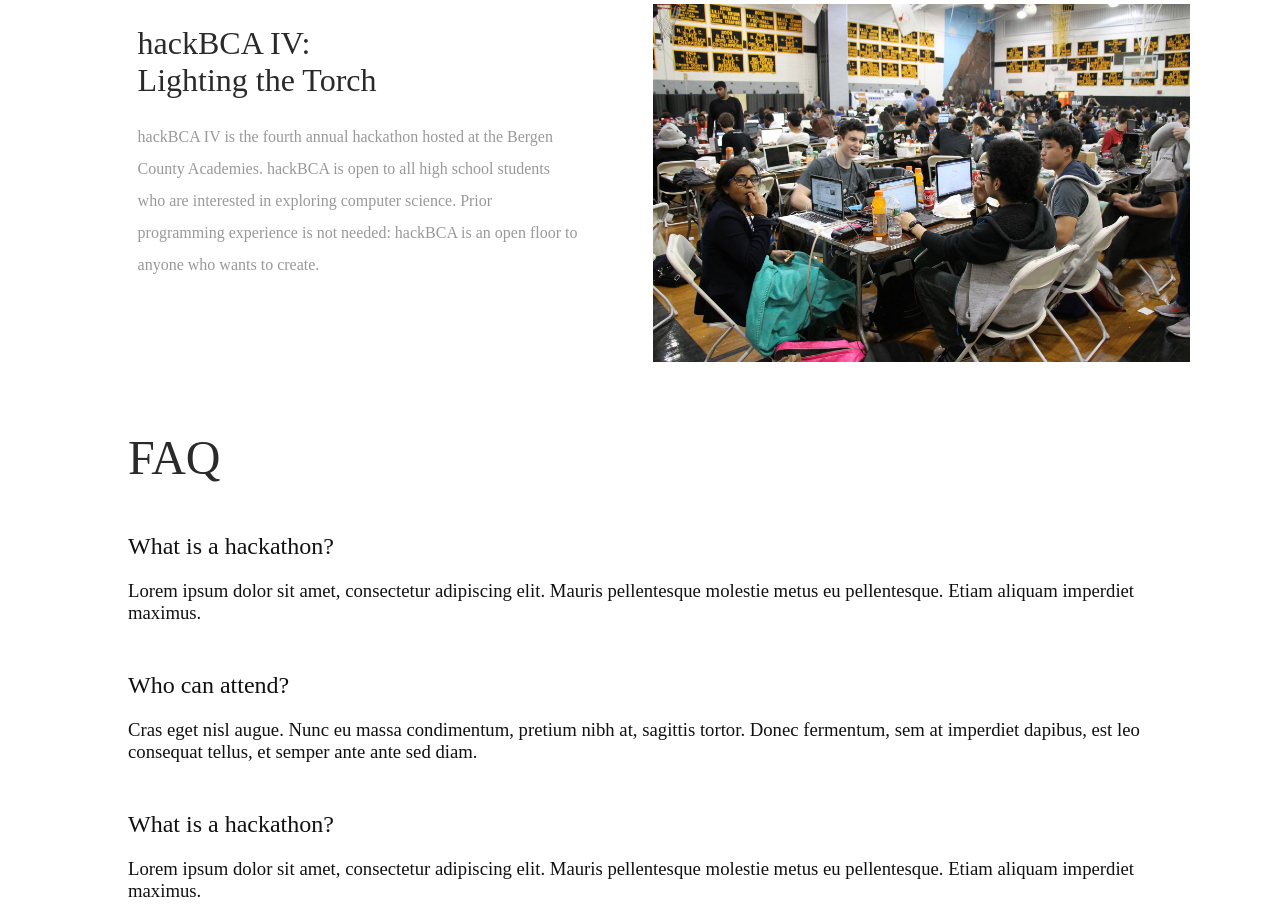
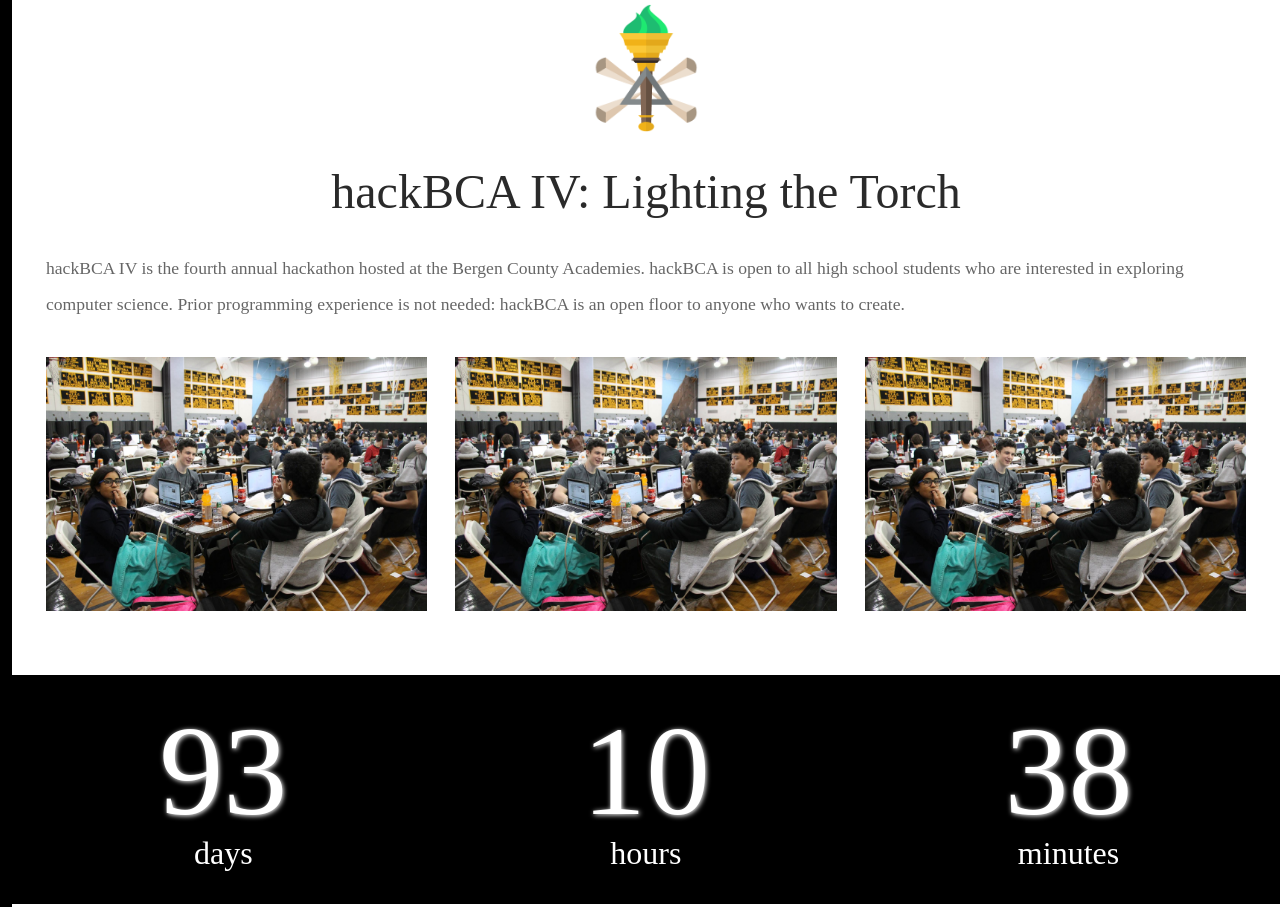
Before and after one commit to nimus0108/hackBCA, a plain HTML site: page main/index.html in a window 1280 px wide. Shown: the part 860-1767 px from the top of the page. Drawn offline with nearby package versions, Linux system fonts and the light colour scheme; a script that the page names is missing; files whose address does not match are found by name.

Commit message:
dlwldms tkfkdgo

```diff
--- a/main/index.html
+++ b/main/index.html
@@ -11,6 +11,7 @@
 		<script src="https://use.fontawesome.com/8e5e6b8c4e.js"></script>
 	</head>
 	<body>
+		<div class="main">
 		<div class="hero">
 			<a id="mlh-trust-badge" href="https://mlh.io/seasons/na-2017/events?utm_source=na-2017&utm_medium=TrustBadge&utm_campaign=na-2017&utm_content=white" target="_blank"><img src="https://s3.amazonaws.com/logged-assets/trust-badge/2017/white.svg" alt="Major League Hacking 2017 Hackathon Season" style="width:100%" /></a>
 			<div class="nav">
@@ -27,18 +28,35 @@
 			<a href="apply.html"><input type="submit" value="APPLY" class="button"></a>
 		</div>
 		<div class="info">
-			<div class="info-1" id="about">
-				<h1>hackBCA IV:<br>Lighting the Torch</h1>
-				<h2>hackBCA IV is the fourth annual hackathon hosted at the Bergen County Academies. hackBCA is open to all high school students who are interested in exploring computer science. Prior programming experience is not needed: hackBCA is an open floor to anyone who wants to create.</h2>
+			<img src="assets/brand/logo-new.png" class="logo">
+			<h1>hackBCA IV: Lighting the Torch</h1>
+			<h2>hackBCA IV is the fourth annual hackathon hosted at the Bergen County Academies. hackBCA is open to all high school students who are interested in exploring computer science. Prior programming experience is not needed: hackBCA is an open floor to anyone who wants to create.</h2>
+			<img src="assets/images/info-pic.jpg" class="info-pic">
+			<img src="assets/images/info-pic.jpg" class="info-pic">
+			<img src="assets/images/info-pic.jpg" class="info-pic">
+		</div>
+		<div class="countdown" id="countdown">
+			<div class="time">
+				<h2 class="days">05</h2>
+				<h3>days</h3>
 			</div>
-			<div class="info-2">
-				<img src="assets/images/info-pic.jpg">
+			<div class="time">
+				<h2 class="hours">16</h2>
+				<h3>hours</h3>
+			</div>
+			<div class="time">
+				<h2 class="minutes">93</h2>
+				<h3>minutes</h3>
 			</div>
 		</div>
 		<div class="details">
 			<div class="faq">
 				<h1>FAQ</h1>
 				<div class="question">
+				<h2>When?</h2>
+				<h3 class="important">March 25 - March 26, 2017</h3>
+				<h2>Where?</h2>
+				<h3 class="important">Bergen County Academies, Hackensack, NJ</h3>
 				<h2>What is a hackathon?</h2>
 				<h3>Lorem ipsum dolor sit amet, consectetur adipiscing elit. Mauris pellentesque molestie metus eu pellentesque. Etiam aliquam imperdiet maximus.</h3>
 				</div>
@@ -62,20 +80,6 @@
 				<img src="assets/images/guests.png" class="guest">
 				<img src="assets/images/guests.png" class="guest">
 			</div>
-			<!-- <div class="countdown" id="countdown">
-				<div class="time">
-					<h2 class="days">05</h2>
-					<h3>days</h3>
-				</div>
-				<div class="time">
-					<h2 class="hours">16</h2>
-					<h3>hours</h3>
-				</div>
-				<div class="time">
-					<h2 class="minutes">93</h2>
-					<h3>minutes</h3>
-				</div>
-			</div> -->
 			<div class="sponsors jumbo jumbo--padding">
 		        <h1>Sponsors</h1>
 		        <div class="row row-1">
@@ -130,6 +134,8 @@
 			<small class="copyright">&copy; 2016 hackBCA</small>
 		</nav>
 		</footer>
+		</div>
+		</body>
 		<script type="text/javascript" src="https://ajax.googleapis.com/ajax/libs/jquery/2.2.2/jquery.min.js"></script>
 		<script type="text/javascript" src="js/countdown.js"></script>
 		<script type="text/javascript">
--- a/main/stylesheets/components/_base.scss
+++ b/main/stylesheets/components/_base.scss
@@ -1,9 +1,13 @@
 // BASE
 body {
-	font-family: $font-primary;
+	font-family: 'azo-sans-web', 'Atlas Grotesk';
 	font-size: $font-size-body;
 	color: $color-text;
 
 	margin: 0;
 	padding: 0;
+
+	@include media(max-width 700px) {
+		border: none;
+	}
 }
--- a/main/stylesheets/components/_countdown.scss
+++ b/main/stylesheets/components/_countdown.scss
@@ -1,12 +1,12 @@
 #countdown {
-	// background-color: $color-black;
+	background-color: $color-black;
 	.time {
 		padding: 2em 0;
 		font-family: Avenir;
 		@include span-columns(4);
-		// width: 33.3%;
-		color: $color-black;
-		// background-color: $color-black;
+		width: 33.33%;
+		color: $color-white;
+		background-color: $color-black;
 		text-align: center;
 		margin: 0;
 
--- a/main/stylesheets/components/_details.scss
+++ b/main/stylesheets/components/_details.scss
@@ -1,7 +1,7 @@
 .details {
 	width: 100%;
 	height: 100%;
-	padding: 4em 10%;
+	padding: 15em 10%;
 	background-color: $color-white;
 
 	@include media(max-width 1000px) {
@@ -16,7 +16,13 @@
 		font-weight: 400;
 		font-size: 3em;
 		color: #2a2a2a;
-		margin-top: 6em;
+		margin-top: 2em;
+	}
+
+	.event {
+		p {
+			font-size: 1.1em;
+		}
 	}
 
 	.faq {
@@ -24,8 +30,13 @@
 			margin-top: 2em;
 			font-weight: 500;
 		}
+
 		h3 {
 			font-weight: 100;
+		}
+
+		.important {
+			font-weight: 600;
 		}
 	}
 
--- a/main/stylesheets/components/_hero.scss
+++ b/main/stylesheets/components/_hero.scss
@@ -1,7 +1,5 @@
-body {
-	font-family: 'azo-sans-web', 'Atlas Grotesk';
-	margin: 0;
-	padding:0;
+.main {
+	border-left: 12px solid $color-black;
 }
 
 .nav {
--- a/main/stylesheets/components/_info.scss
+++ b/main/stylesheets/components/_info.scss
@@ -1,6 +1,6 @@
 .info {
-	width: 100%;
-	padding: 4em 7%;
+	@include outer-container;
+	padding: 4em 0;
 	background-color: $color-white;
 
 	@include media(max-width 1000px) {
@@ -11,41 +11,41 @@
 		padding: 4em 1em;
 	}
 
-	.info-1 {
-		@include span-columns(6);
-		padding: 0 3em;
+	h1 {
+		font-weight: 100;
+		font-size: 3em;
+		text-align: center;
+		color: #2a2a2a;
 
-		h1 {
-			font-weight: 100;
-			color: #2a2a2a;
+		@include media(max-width 760px) {
+			font-size: 2em;
 		}
-		h2 {
+	}
+
+	h2 {
+		font-size: 1.1em;
+		font-weight: 100;
+		color: #666;
+		line-height: 2;
+		margin-bottom: 2em;
+
+		@include media(max-width 760px) {
 			font-size: 1em;
-			font-weight: 100;
-			color: #999999;
-			line-height: 2;
+			line-height: 1.8;
+		}
+	}
 
-			@include media(max-width 650px) {
-				line-height: 1.8;
-			}
-		}
+	.logo {
+		display: block;
+		width: 8em;
+		margin-left: auto;
+		margin-right: auto;
+	}
 
-		@include media(max-width 850px) {
+	.info-pic {
+		@include span-columns(4);
+		@include media(max-width 650px) {
 			@include span-columns(12);
 		}
 	}
-
-	.info-2 {
- 		@include span-columns(6);
-		padding-bottom: 4em;
-
-		@include media(max-width 850px) {
-			@include span-columns(12);
-			padding: 2em 4em 4em 4em;
-		}
-
-		img {
-			width: 100%;
-		}
-	}
 }
```
Also changed, not shown: main/stylesheets/main.css, 1 other file.
